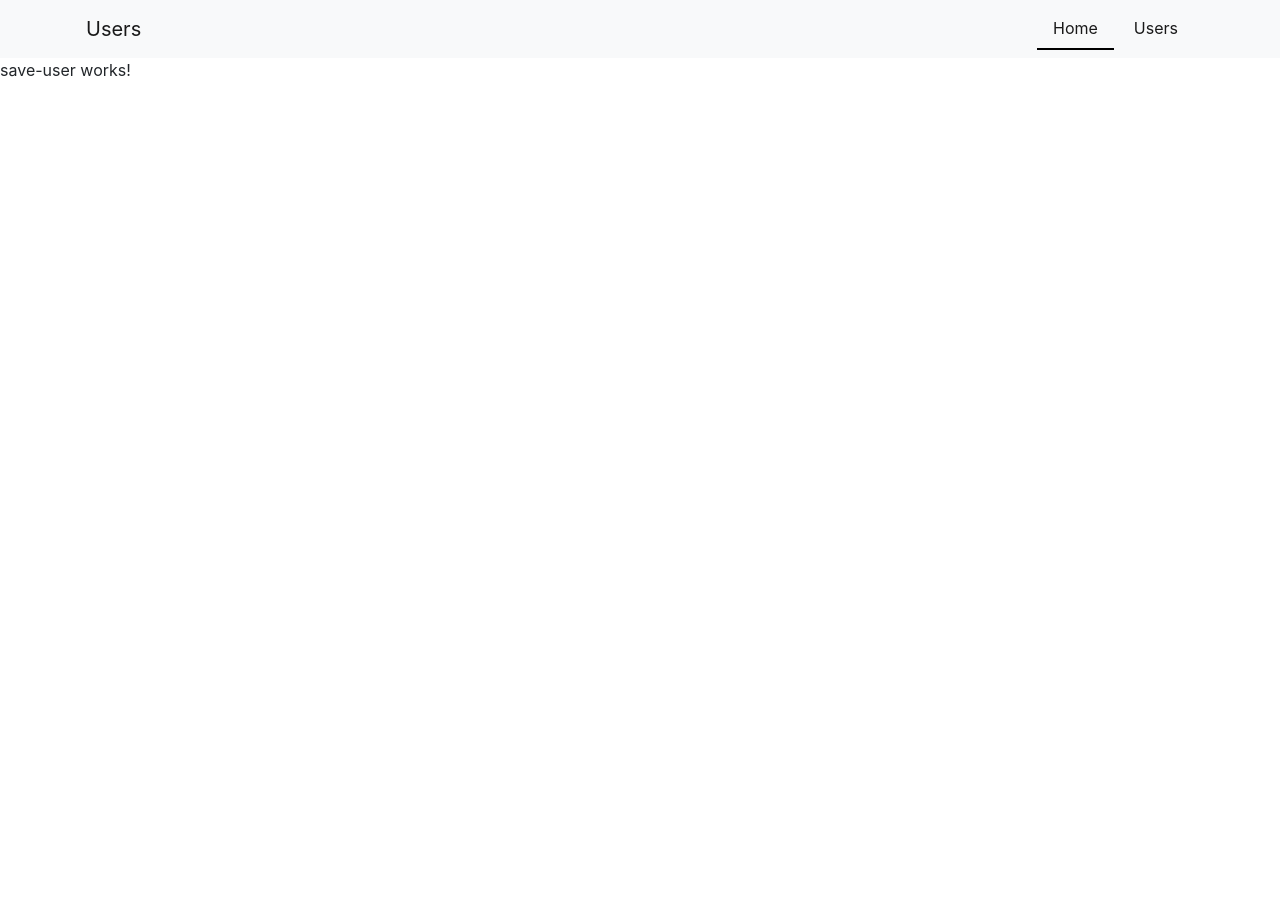
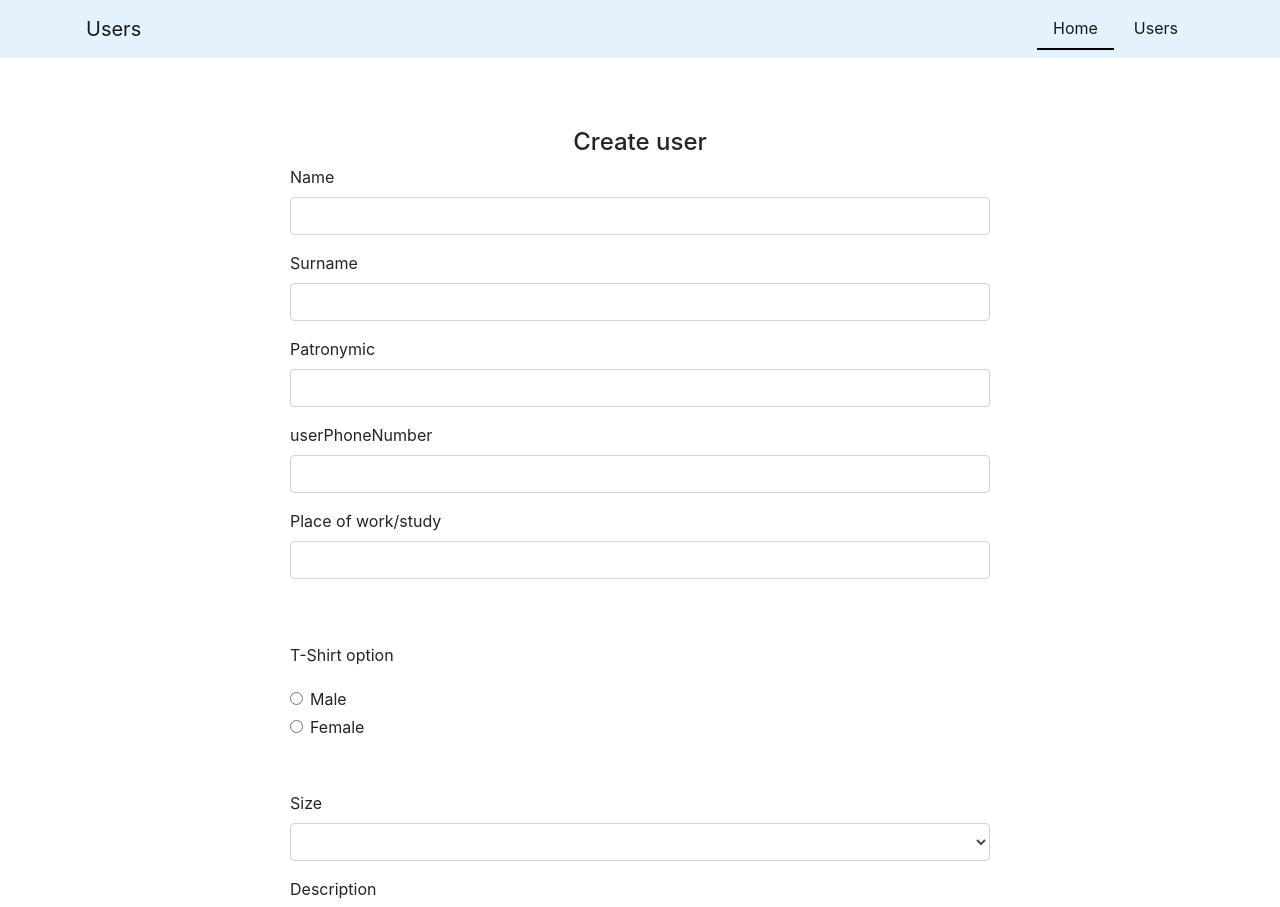
Before and after one commit to Danilova09/users, an Angular app: page / in a window 1280 px wide. Shown: the top 907 px of the page. Before the commit the page ends 800 px from the top, so only its background shows below. Built offline with nearby package versions, Linux system fonts and the light colour scheme.

Commit message:
Стилизация формы

```diff
--- a/src/app/app.module.ts
+++ b/src/app/app.module.ts
@@ -8,6 +8,7 @@ import { HomeComponent } from './home/home.component';
 import { HeaderComponent } from './header/header.component';
 import { SaveUserComponent } from './home/save-user/save-user.component';
 import { UsersComponent } from './users/users.component';
+import { FormsModule } from '@angular/forms';
 
 @NgModule({
   declarations: [
@@ -21,6 +22,7 @@ import { UsersComponent } from './users/users.component';
   imports: [
     BrowserModule,
     AppRoutingModule,
+    FormsModule,
   ],
   providers: [],
   bootstrap: [AppComponent]
--- a/src/app/header/header.component.html
+++ b/src/app/header/header.component.html
@@ -1,5 +1,5 @@
-<header class="header bg-light">
-  <nav class="navbar navbar-expand-lg navbar-light bg-light container d-flex">
+<header class="header" style="background-color: #e3f2fd;">
+  <nav class="navbar navbar-expand-lg navbar-light bg-transparent container d-flex">
     <a class="navbar-brand"
        routerLink="/"
     >Users</a>
--- a/src/app/home/home.component.html
+++ b/src/app/home/home.component.html
@@ -1 +1 @@
-<app-save-user></app-save-user>
+<router-outlet></router-outlet>
--- a/src/app/home/save-user/save-user.component.css
+++ b/src/app/home/save-user/save-user.component.css
@@ -0,0 +1,5 @@
+.form-block {
+  display: block;
+  width: 700px;
+  margin: 70px auto;
+}
--- a/src/app/home/save-user/save-user.component.html
+++ b/src/app/home/save-user/save-user.component.html
@@ -1 +1,80 @@
-<p>save-user works!</p>
+<div class="form-block">
+  <h4 class="text-center">Create user</h4>
+  <form class="form" #userForm="ngForm" (ngSubmit)="onSubmit()">
+    <div class="form-group">
+      <label for="name">Name</label>
+      <input type="text" name="name" id="name"
+             class="form-control"
+             #userName="ngModel"
+             ngModel>
+    </div>
+    <div class="form-group">
+      <label for="userSurname">Surname</label>
+      <input type="text" name="userSurname" id="userSurname"
+             class="form-control"
+             #userSurname="ngModel"
+             ngModel>
+    </div>
+    <div class="form-group">
+      <label for="userPatronymic">Patronymic</label>
+      <input type="text" name="userPatronymic" id="userPatronymic"
+             class="form-control"
+             #userPatronymic="ngModel"
+             ngModel>
+    </div>
+    <div class="form-group">
+      <label for="userPhoneNumber">userPhoneNumber</label>
+      <input type="text" name="userPhoneNumber" id="userPhoneNumber"
+             class="form-control"
+             #userPhoneNumber="ngModel"
+             ngModel>
+    </div>
+    <div class="form-group">
+      <label for="userPlaceOfWorkStudy">Place of work/study</label>
+      <input type="text" name="userPlaceOfWorkStudy" id="userPlaceOfWorkStudy"
+             class="form-control"
+             #userPlaceOfWorkStudy="ngModel"
+             ngModel>
+    </div>
+
+    <div class="t-shirt-option py-5">
+      <p class="pb-1">T-Shirt option</p>
+      <div class="form-check pb-1">
+        <input class="form-check-input" type="radio" name="userTShirt"
+               id="userMaleTShirt" value="male">
+        <label class="form-check-label" for="userMaleTShirt">
+          Male
+        </label>
+      </div>
+      <div class="form-check pb-1">
+        <input class="form-check-input" type="radio" name="userTShirt" id="userFemaleTShirt" value="female">
+        <label class="form-check-label" for="userFemaleTShirt">
+          Female
+        </label>
+      </div>
+    </div>
+
+    <div class="form-group">
+      <label for="size">Size</label>
+      <select class="form-control" id="size"
+              name="userSize"
+              #userSize="ngModel"
+              ngModel>
+        <option selected></option>
+        <option value="s">s</option>
+        <option value="m">m</option>
+        <option value="l">xl</option>
+      </select>
+    </div>
+
+    <div class="form-group">
+      <label for="description">Description</label>
+      <textarea name="description" id="description" cols="30" rows="10"
+                class="form-control"
+                #description="ngModel"
+                ngModel
+      ></textarea>
+    </div>
+    <button class="btn btn-secondary my-3">create</button>
+  </form>
+</div>
--- a/src/app/home/save-user/save-user.component.ts
+++ b/src/app/home/save-user/save-user.component.ts
@@ -1,4 +1,5 @@
-import { Component, OnInit } from '@angular/core';
+import { Component, OnInit, ViewChild } from '@angular/core';
+import { NgForm } from '@angular/forms';
 
 @Component({
   selector: 'app-save-user',
@@ -6,10 +7,13 @@ import { Component, OnInit } from '@angular/core';
   styleUrls: ['./save-user.component.css']
 })
 export class SaveUserComponent implements OnInit {
-
+  @ViewChild('userForm') userForm!: NgForm;
   constructor() { }
 
   ngOnInit(): void {
   }
 
+  onSubmit() {
+    console.log(this.userForm);
+  }
 }
```
